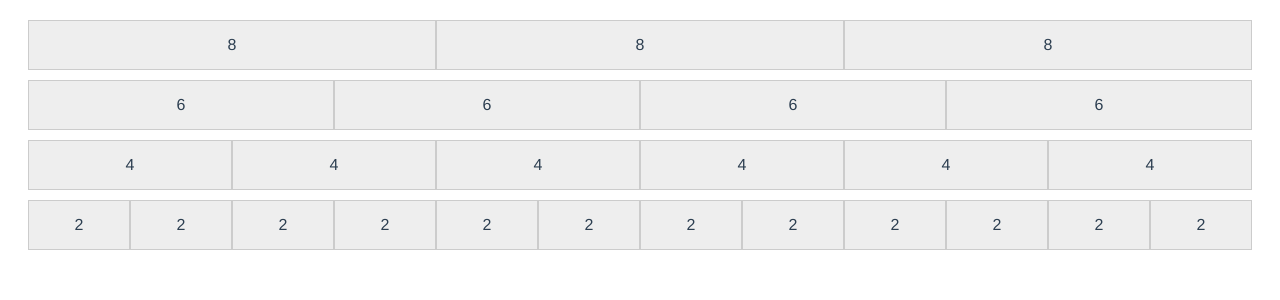
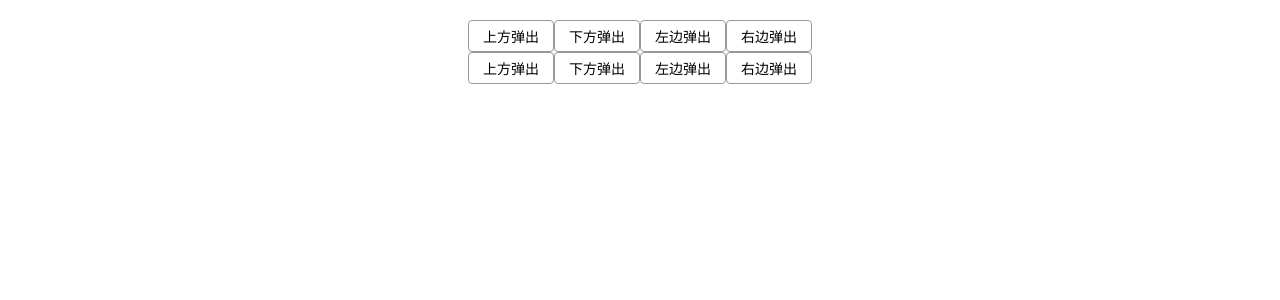
Before and after one commit to NiiXu/X-ui, a Vue app: page / in a window 1280 px wide. Shown: the top 300 px of the page. Built offline with nearby package versions, Linux system fonts and the light colour scheme.

Commit message:
完成 popover 组件

```diff
--- a/src/components/Popover.vue
+++ b/src/components/Popover.vue
@@ -1,15 +1,217 @@
 <template>
-<div>
-  popover
-</div>
+  <div class="popover" ref="popover">
+    <div ref="contentWrapper" class="content-wrapper" v-if="visible"
+         :class="{[`position-${position}`]:true}">
+      <slot name="content" :close="close"></slot>
+    </div>
+    <span ref="triggerWrapper" style="display: inline-block;">
+      <slot></slot>
+    </span>
+  </div>
 </template>
 
 <script>
 export default {
-  name: "Popover"
+  name: "XPopover",
+  props: {
+    position: {
+      type: String,
+      default: 'top',
+      validator (value) {
+        return ['top', 'bottom', 'left', 'right'].indexOf(value) >= 0
+      }
+    },
+    trigger: {
+      type: String,
+      default: 'click',
+      validator (value) {
+        return ['click', 'hover'].indexOf(value) >= 0
+      }
+    }
+  },
+  data () {
+    return {
+      visible: false,
+    }
+  },
+  mounted () {
+    if (this.trigger === 'click') {
+      this.$refs.popover.addEventListener('click', this.onClick)
+    } else {
+      this.$refs.popover.addEventListener('mouseenter', this.open)
+      this.$refs.popover.addEventListener('mouseleave', this.close)
+    }
+  },
+  destroyed () {
+    if (this.trigger === 'click') {
+      this.$refs.popover.removeEventListener('click', this.onClick)
+    } else {
+      this.$refs.popover.removeEventListener('mouseenter', this.open)
+      this.$refs.popover.removeEventListener('mouseleave', this.close)
+    }
+  },
+  computed: {
+    openEvent () {
+      if (this.trigger === 'click') {
+        return 'click'
+      } else {
+        return 'mouseenter'
+      }
+    },
+    closeEvent () {
+      if (this.trigger === 'click') {
+        return 'click'
+      } else {
+        return 'mouseleave'
+      }
+    }
+  },
+  methods: {
+    positionContent () {
+      const {contentWrapper, triggerWrapper} = this.$refs
+      document.body.appendChild(contentWrapper)
+      const {width, height, top, left} = triggerWrapper.getBoundingClientRect()
+      const {height: height2} = contentWrapper.getBoundingClientRect()
+      let positions = {
+        top: {top: top + window.scrollY, left: left + window.scrollX,},
+        bottom: {top: top + height + window.scrollY, left: left + window.scrollX},
+        left: {
+          top: top + window.scrollY + (height - height2) / 2,
+          left: left + window.scrollX
+        },
+        right: {
+          top: top + window.scrollY + (height - height2) / 2,
+          left: left + window.scrollX + width
+        },
+      }
+      contentWrapper.style.left = positions[this.position].left + 'px'
+      contentWrapper.style.top = positions[this.position].top + 'px'
+    },
+    onClickDocument (e) {
+      if (this.$refs.popover &&
+          (this.$refs.popover === e.target || this.$refs.popover.contains(e.target))
+      ) { return }
+      if (this.$refs.contentWrapper &&
+          (this.$refs.contentWrapper === e.target || this.$refs.contentWrapper.contains(e.target))
+      ) { return }
+      this.close()
+    },
+    open () {
+      this.visible = true
+      this.$nextTick(() => {
+        this.positionContent()
+        document.addEventListener('click', this.onClickDocument)
+      })
+    },
+    close () {
+      this.visible = false
+      document.removeEventListener('click', this.onClickDocument)
+    },
+    onClick (event) {
+      if (this.$refs.triggerWrapper.contains(event.target)) {
+        if (this.visible === true) {
+          this.close()
+        } else {
+          this.open()
+        }
+      }
+    }
+  }
 }
 </script>
 
-<style lang="scss" scoped>
-
+<style scoped lang="scss">
+$border-color: #333;
+$border-radius: 4px;
+.popover {
+  display: inline-block;
+  vertical-align: top;
+  position: relative;
+}
+.content-wrapper {
+  position: absolute;
+  border: 1px solid $border-color;
+  border-radius: $border-radius;
+  filter: drop-shadow(0 1px 1px rgba(0, 0, 0, 0.5));
+  background: white;
+  padding: .5em 1em;
+  max-width: 20em;
+  word-break: break-all;
+  &::before, &::after {
+    content: '';
+    display: block;
+    border: 10px solid transparent;
+    width: 0;
+    height: 0;
+    position: absolute;
+  }
+  &.position-top {
+    transform: translateY(-100%);
+    margin-top: -10px;
+    &::before, &::after {
+      left: 10px;
+    }
+    &::before {
+      border-top-color: black;
+      border-bottom: none;
+      top: 100%;
+    }
+    &::after {
+      border-top-color: white;
+      border-bottom: none;
+      top: calc(100% - 1px);
+    }
+  }
+  &.position-bottom {
+    margin-top: 10px;
+    &::before, &::after {
+      left: 10px;
+    }
+    &::before {
+      border-top: none;
+      border-bottom-color: black;
+      bottom: 100%;
+    }
+    &::after {
+      border-top: none;
+      border-bottom-color: white;
+      bottom: calc(100% - 1px);
+    }
+  }
+  &.position-left {
+    transform: translateX(-100%);
+    margin-left: -10px;
+    &::before, &::after {
+      transform: translateY(-50%);
+      top: 50%;
+    }
+    &::before {
+      border-left-color: black;
+      border-right: none;
+      left: 100%;
+    }
+    &::after {
+      border-left-color: white;
+      border-right: none;
+      left: calc(100% - 1px);
+    }
+  }
+  &.position-right {
+    margin-left: 10px;
+    &::before, &::after {
+      transform: translateY(-50%);
+      top: 50%;
+    }
+    &::before {
+      border-right-color: black;
+      border-left: none;
+      right: 100%;
+    }
+    &::after {
+      border-right-color: white;
+      border-left: none;
+      right: calc(100% - 1px);
+    }
+  }
+}
 </style>
--- a/src/views/index.vue
+++ b/src/views/index.vue
@@ -1,89 +1,56 @@
 <template>
 <div class="index">
+  <x-popover>
+    <x-button>上方弹出</x-button>
+    <template slot="content">
+      弹出内容
+    </template>
+  </x-popover>
+  <x-popover position="bottom">
+    <x-button>下方弹出</x-button>
+    <template slot="content">
+      弹出内容
+    </template>
+  </x-popover>
+  <x-popover position="left">
+    <x-button>左边弹出</x-button>
+    <template slot="content">
+      弹出内容
+    </template>
+  </x-popover>
+  <x-popover position="right">
+    <x-button>右边弹出</x-button>
+    <template slot="content">
+      弹出内容
+    </template>
+  </x-popover>
+
   <div>
-    <x-row class="demoRow">
-      <x-col span="8">
-        <div class="demoCol">8</div>
-      </x-col>
-      <x-col span="8">
-        <div class="demoCol">8</div>
-      </x-col>
-      <x-col span="8">
-        <div class="demoCol">8</div>
-      </x-col>
-    </x-row>
-    <x-row class="demoRow">
-      <x-col span="6">
-        <div class="demoCol">6</div>
-      </x-col>
-      <x-col span="6">
-        <div class="demoCol">6</div>
-      </x-col>
-      <x-col span="6">
-        <div class="demoCol">6</div>
-      </x-col>
-      <x-col span="6">
-        <div class="demoCol">6</div>
-      </x-col>
-    </x-row>
-    <x-row class="demoRow">
-      <x-col span="4">
-        <div class="demoCol">4</div>
-      </x-col>
-      <x-col span="4">
-        <div class="demoCol">4</div>
-      </x-col>
-      <x-col span="4">
-        <div class="demoCol">4</div>
-      </x-col>
-      <x-col span="4">
-        <div class="demoCol">4</div>
-      </x-col>
-      <x-col span="4">
-        <div class="demoCol">4</div>
-      </x-col>
-      <x-col span="4">
-        <div class="demoCol">4</div>
-      </x-col>
-    </x-row>
-    <x-row class="demoRow">
-      <x-col span="2">
-        <div class="demoCol">2</div>
-      </x-col>
-      <x-col span="2">
-        <div class="demoCol">2</div>
-      </x-col>
-      <x-col span="2">
-        <div class="demoCol">2</div>
-      </x-col>
-      <x-col span="2">
-        <div class="demoCol">2</div>
-      </x-col>
-      <x-col span="2">
-        <div class="demoCol">2</div>
-      </x-col>
-      <x-col span="2">
-        <div class="demoCol">2</div>
-      </x-col>
-      <x-col span="2">
-        <div class="demoCol">2</div>
-      </x-col>
-      <x-col span="2">
-        <div class="demoCol">2</div>
-      </x-col>
-      <x-col span="2">
-        <div class="demoCol">2</div>
-      </x-col>
-      <x-col span="2">
-        <div class="demoCol">2</div>
-      </x-col>
-      <x-col span="2">
-        <div class="demoCol">2</div>
-      </x-col>
-      <x-col span="2">
-        <div class="demoCol">2</div>
-      </x-col>
-    </x-row>
+    <x-popover trigger="hover">
+      <x-button>上方弹出</x-button>
+      <template slot="content">
+        弹出内容
+      </template>
+    </x-popover>
+    <x-popover position="bottom" trigger="hover">
+      <x-button>下方弹出</x-button>
+      <template slot="content">
+        弹出内容
+      </template>
+    </x-popover>
+    <x-popover position="left" trigger="hover">
+      <x-button>左边弹出</x-button>
+      <template slot="content">
+        弹出内容
+      </template>
+    </x-popover>
+    <x-popover position="right" trigger="hover">
+      <x-button>右边弹出</x-button>
+      <template slot="content">
+        弹出内容
+      </template>
+    </x-popover>
+
   </div>
 </div>
 </template>
```
